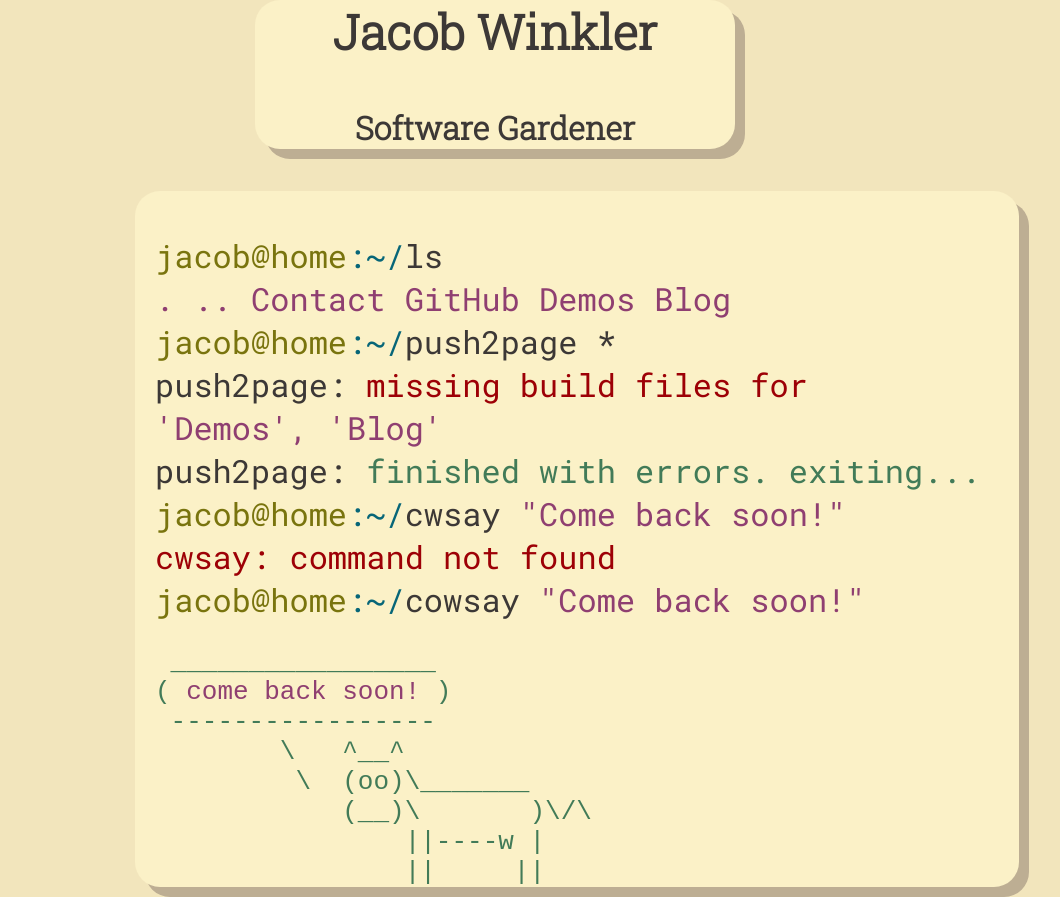
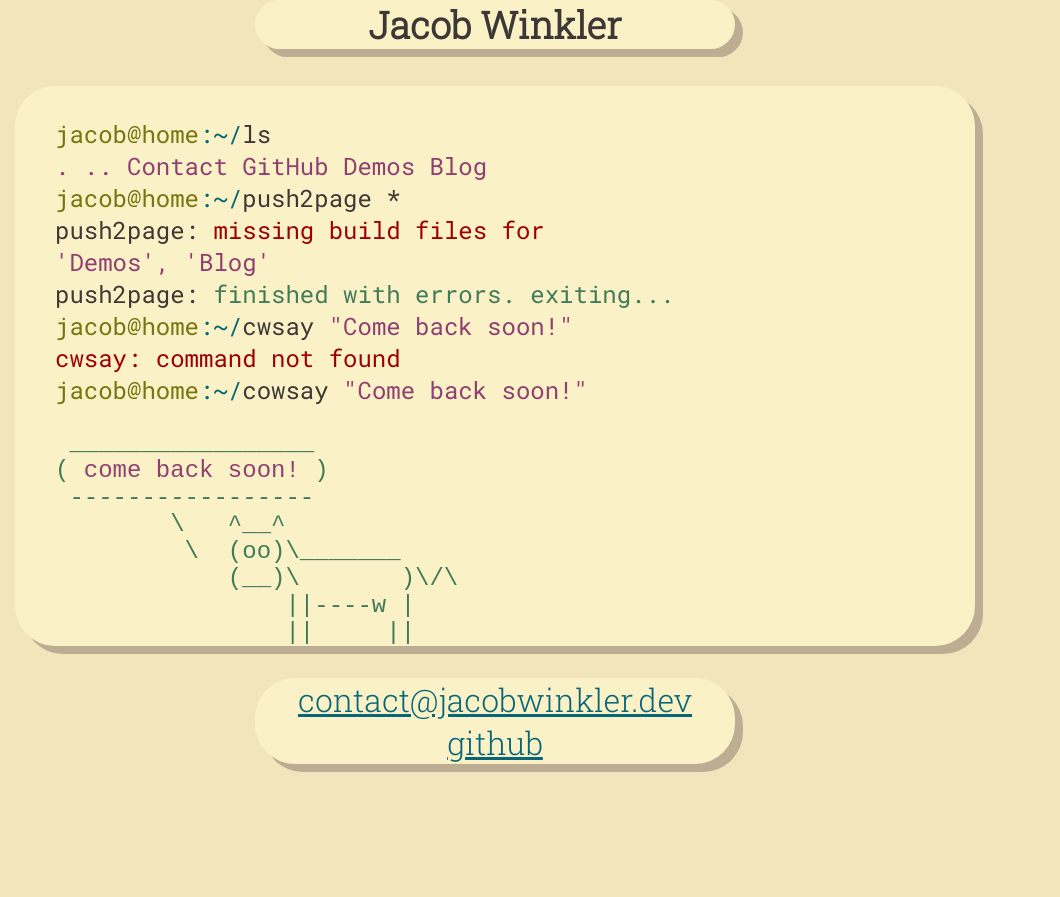
Before and after one commit to combo-man/combo-man.github.io, a plain HTML site: page index.html in a window 1280 px wide. Shown: the top 897 px of the page, without its empty margins (145-1205 px from the left). After the commit the page ends 800 px from the top, so only its background shows below. Drawn offline with Linux system fonts and the light colour scheme.

Commit message:
vmin test

```diff
--- a/index.html
+++ b/index.html
@@ -4,7 +4,7 @@
   <link href="https://fonts.googleapis.com/css?family=Roboto+Slab:300&display=swap" rel="stylesheet">
         <style>
             body {
-                font-size: xx-large;
+                font-size: 4vmin;
                 width: 75%;
                 margin: auto;
                 text-align: center;
@@ -18,17 +18,18 @@
                 color: #3c3836;
                 width: 50%;
                 margin: auto;
-                border-radius: 25px;
-                box-shadow: 10px 10px #bdae93;
+                border-radius: 5vmin;
+                box-shadow: 1vmin 1vmin #bdae93;
                 min-width: 25ch;
             }
             #term {
-                padding-left: 20px;
+                font-size: 3vmin;
+                margin: 0 auto;
+                padding-left: 5vmin;
                 background-color: #fbf1c7;
                 text-align: left;
-                border-radius: 25px;
-                box-shadow: 10px 10px #bdae93;
-                min-width: 45ch;
+                border-radius: 5vmin;
+                box-shadow: 1vmin 1vmin #bdae93;
             }
             a:link {color: #076678;}
             a:visited {color: #8f3f71;}
@@ -44,11 +45,10 @@
     </head>
     <body>
         <div class="card">
-            <h2>Jacob Winkler</h2>
-            <h4>Software Gardener</h4>
+            <h3><strong>Jacob Winkler</strong> </h3>
         </div>
         <p></p>
-        <div style="margin: auto; width:75%; text-align:center;">
+        <div class=.card>
             <div id="term">
             <br>
             <span class="user">jacob@home</span><span class="path">:~/</span>ls
```
